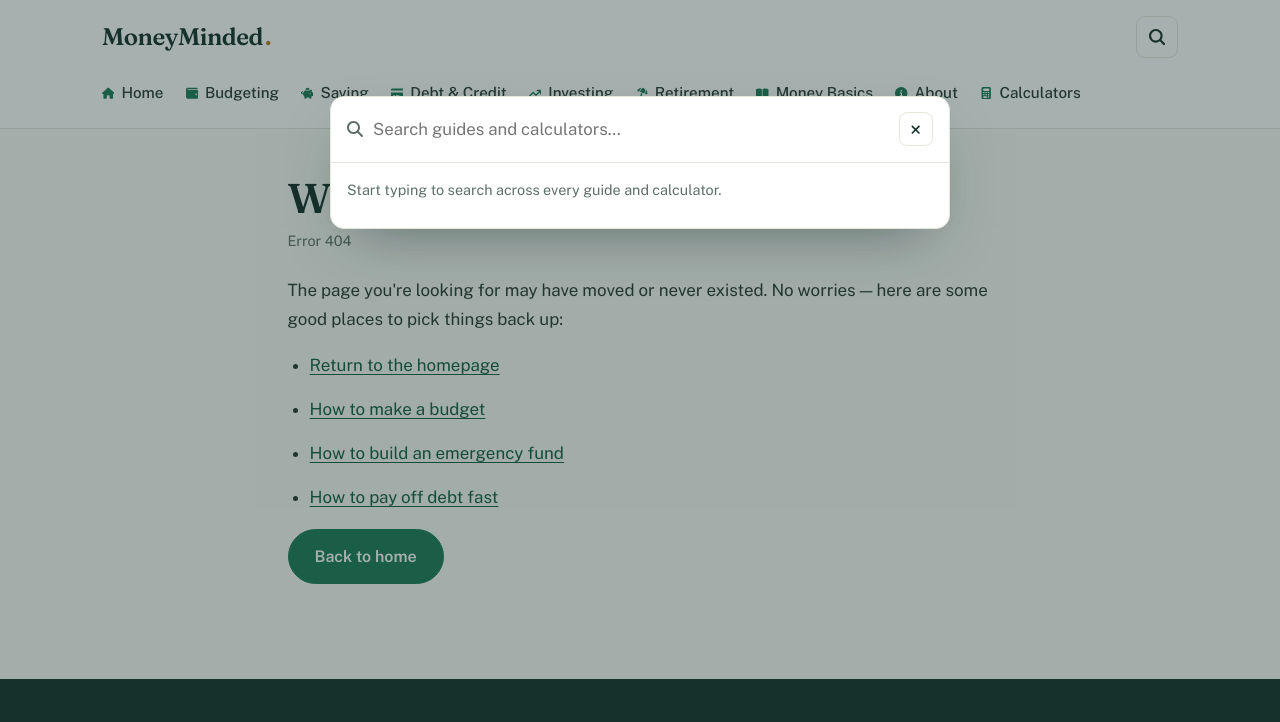
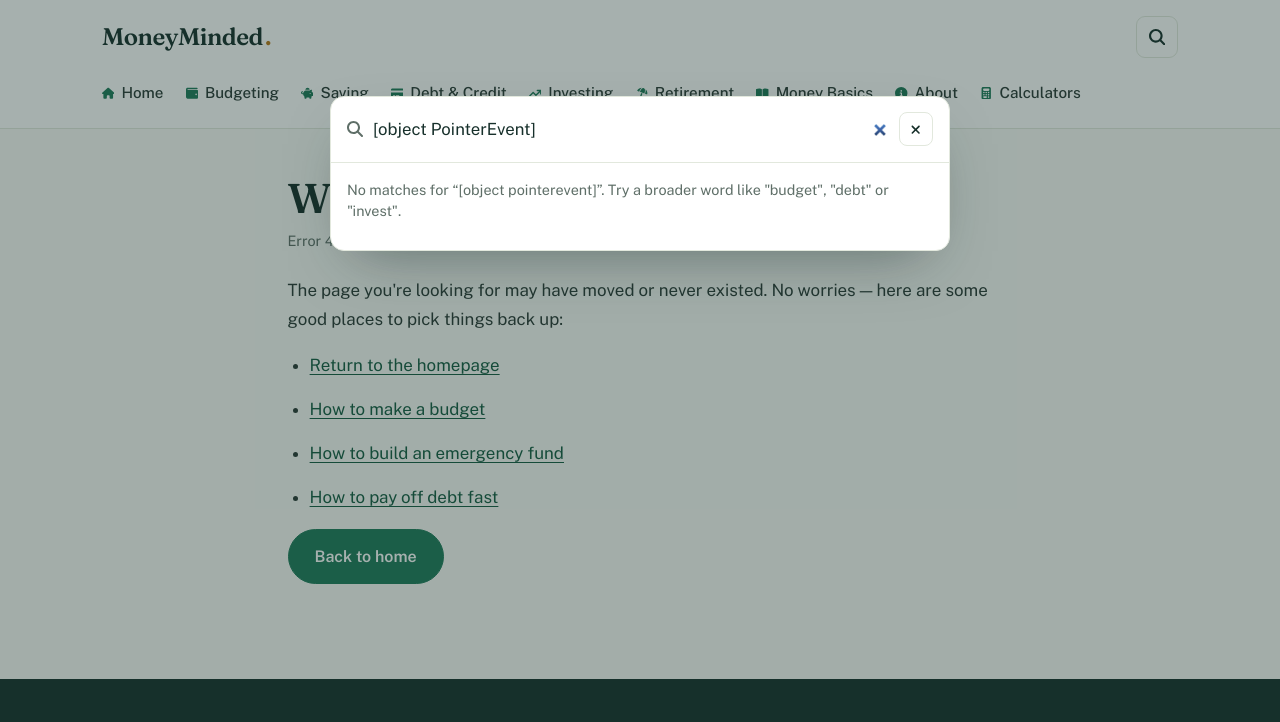
Before and after one commit to raushankumar1503/moneymindedguide, a website: page 404.html in a window 1280 px wide. Both pictures are taken after a click on the button "Search the site". Shown: the top 722 px of the page. Drawn offline with nearby package versions, Linux system fonts and the light colour scheme.

Commit message:
Site: add SearchAction schema + ?q= deep-link support

```diff
--- a/app.js
+++ b/app.js
@@ -285,12 +285,12 @@
         opts[active].scrollIntoView({ block: "nearest" });
       }
 
-      function openSearch() {
+      function openSearch(prefill) {
         lastFocus = document.activeElement;
         overlay.hidden = false;
         document.body.classList.add("search-on");
-        input.value = "";
-        render("");
+        input.value = prefill || "";
+        render(input.value);
         input.focus();
       }
       function closeSearch() {
@@ -326,6 +326,13 @@
           }
         }
       });
+
+      // Deep link: /?q=term opens the search overlay pre-filled (matches the
+      // WebSite SearchAction in the homepage schema). No q param = unchanged.
+      try {
+        var q0 = new URLSearchParams(window.location.search).get("q");
+        if (q0) { openSearch(q0); }
+      } catch (e) {}
     }
 
   });
```
Also changed, not shown: index.html (+17 -2 lines).
